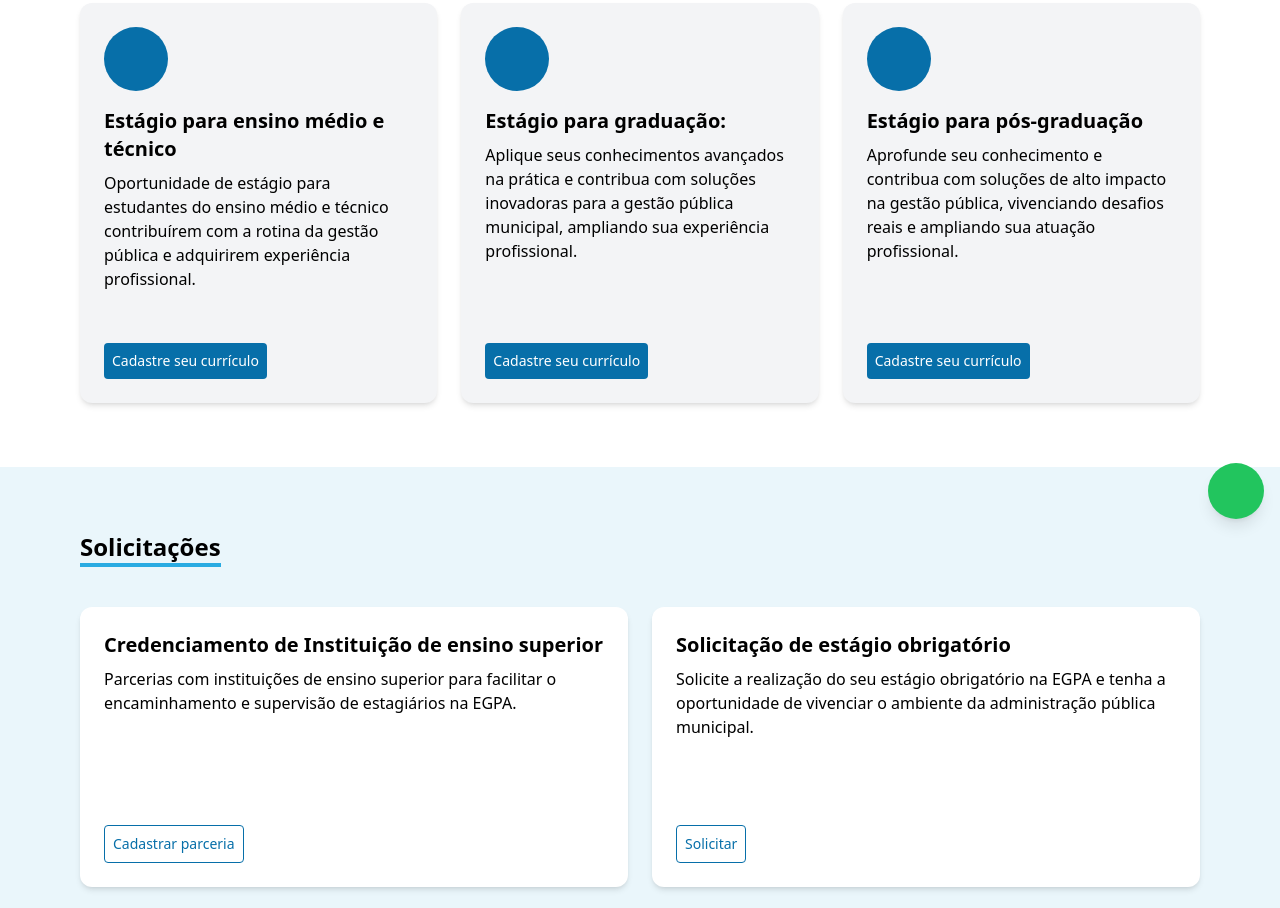
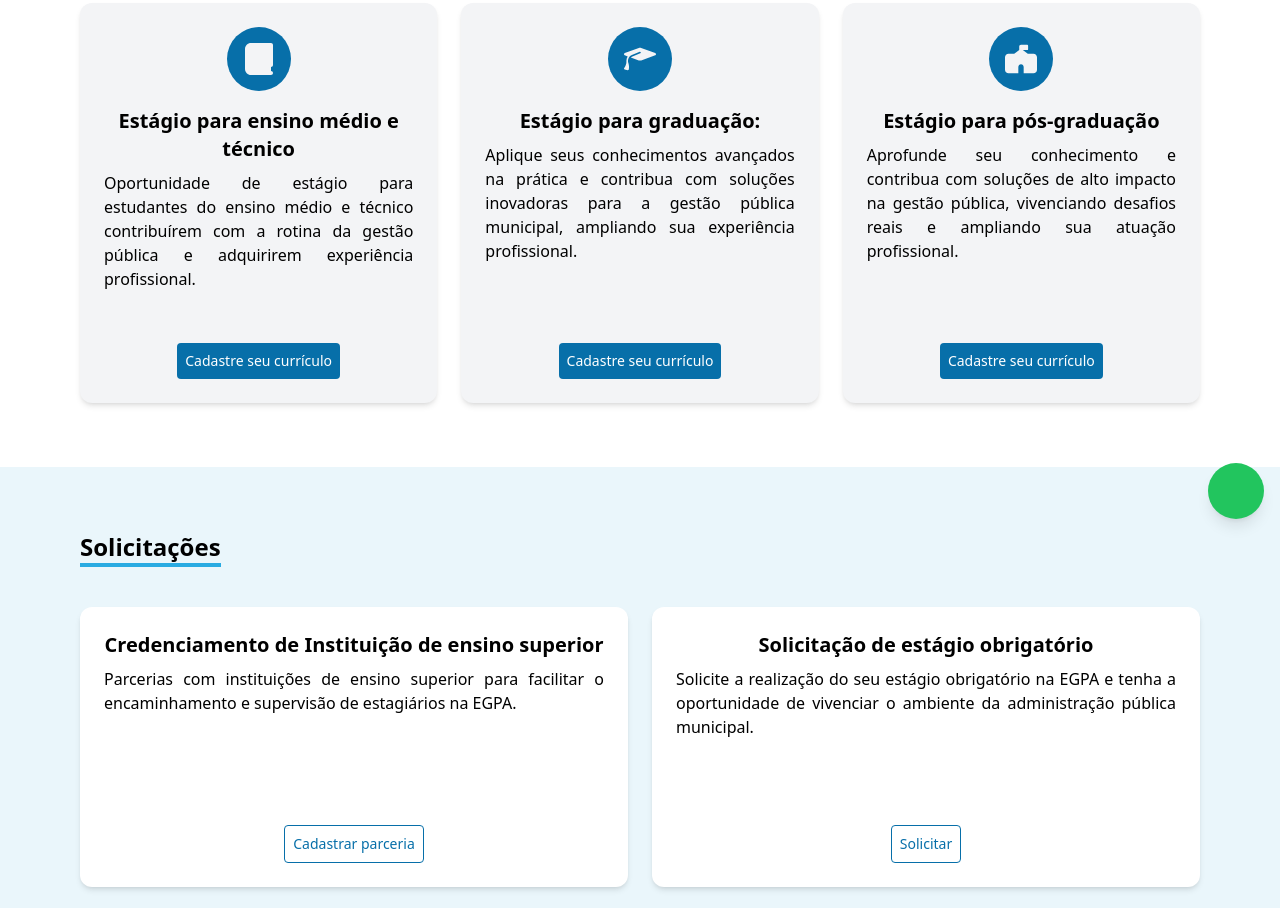
Before and after one commit to Lindermann17/Estagio, a plain HTML site: page index.html in a window 1280 px wide. Shown: the part 265-1173 px from the top of the page. Drawn offline with nearby package versions, Linux system fonts and the light colour scheme.

Commit message:
Update index.html
Atualização 1.3.

Centralização de botões e ícones.

```diff
--- a/index.html
+++ b/index.html
@@ -32,48 +32,48 @@
 
         <!-- Estágio Ensino Médio e Técnico -->
         <div class="bg-gray-100 p-6 rounded-xl shadow-md flex flex-col min-h-[400px]">
-          <div class="w-16 h-16 mb-4 flex items-center justify-center rounded-full bg-[color:var(--azul-principal)]">
+          <div class="w-16 h-16 mb-4 flex items-center justify-center rounded-full bg-[color:var(--azul-principal)] mx-auto">
             <!-- Ícone -->
             <svg xmlns="http://www.w3.org/2000/svg" viewBox="0 0 448 512" class="w-8 h-8" fill="#F3F4F6">
-              <path d="..." />
+              <path d="M96 0C43 0 0 43 0 96L0 416c0 53 43 96 96 96l288 0 32 0c17.7 0 32-14.3 32-32s-14.3-32-32-32l0-64c17.7 0 32-14.3 32-32l0-320c0-17.7-14.3-32-32-32L384 0 96 0z"/>
             </svg>
           </div>
-          <h3 class="text-xl font-semibold mb-2">Estágio para ensino médio e técnico</h3>
-          <p class="mb-4">Oportunidade de estágio para estudantes do ensino médio e técnico contribuírem com a rotina da gestão pública e adquirirem experiência profissional.</p>
+          <h3 class="text-xl font-semibold mb-2 text-center">Estágio para ensino médio e técnico</h3>
+          <p class="mb-4 text-justify">Oportunidade de estágio para estudantes do ensino médio e técnico contribuírem com a rotina da gestão pública e adquirirem experiência profissional.</p>
           <a href="https://forms.gle/QaECXUafRVh4DjFL6"
-             class="w-fit bg-[color:var(--azul-principal)] text-white px-2 py-2 text-sm rounded hover:bg-[color:var(--azul-hover)] mt-auto transition-transform hover:scale-105">
+             class="w-fit bg-[color:var(--azul-principal)] text-white px-2 py-2 text-sm rounded hover:bg-[color:var(--azul-hover)] mt-auto mx-auto transition-transform hover:scale-105">
             Cadastre seu currículo
           </a>
         </div>
 
         <!-- Estágio Graduação -->
         <div class="bg-gray-100 p-6 rounded-xl shadow-md flex flex-col min-h-[400px]">
-          <div class="w-16 h-16 mb-4 flex items-center justify-center rounded-full bg-[color:var(--azul-principal)]">
+          <div class="w-16 h-16 mb-4 flex items-center justify-center rounded-full bg-[color:var(--azul-principal)] mx-auto">
             <!-- Ícone -->
             <svg xmlns="http://www.w3.org/2000/svg" viewBox="0 0 640 512" class="w-8 h-8" fill="#F3F4F6">
-              <path d="..." />
+              <path d="M320 32c-8.1 0-16.1 1.4-23.7 4.1L15.8 137.4C6.3 140.9 0 149.9 0 160s6.3 19.1 15.8 22.6l57.9 20.9C57.3 229.3 48 259.8 48 291.9l0 28.1c0 28.4-10.8 57.7-22.3 80.8c-6.5 13-13.9 25.8-22.5 37.6C0 442.7-.9 448.3 .9 453.4s6 8.9 11.2 10.2l64 16c4.2 1.1 8.7 .3 12.4-2s6.3-6.1 7.1-10.4c8.6-42.8 4.3-81.2-2.1-108.7C90.3 344.3 86 329.8 80 316.5l0-24.6c0-30.2 10.2-58.7 27.9-81.5c12.9-15.5 29.6-28 49.2-35.7l157-61.7c8.2-3.2 17.5 .8 20.7 9s-.8 17.5-9 20.7l-157 61.7c-12.4 4.9-23.3 12.4-32.2 21.6l159.6 57.6c7.6 2.7 15.6 4.1 23.7 4.1s16.1-1.4 23.7-4.1L624.2 182.6c9.5-3.4 15.8-12.5 15.8-22.6s-6.3-19.1-15.8-22.6L343.7 36.1C336.1 33.4 328.1 32 320 32z"/>
             </svg>
           </div>
-          <h3 class="text-xl font-semibold mb-2">Estágio para graduação:</h3>
-          <p class="mb-4">Aplique seus conhecimentos avançados na prática e contribua com soluções inovadoras para a gestão pública municipal, ampliando sua experiência profissional.</p>
+          <h3 class="text-xl font-semibold mb-2 text-center">Estágio para graduação:</h3>
+          <p class="mb-4 text-justify">Aplique seus conhecimentos avançados na prática e contribua com soluções inovadoras para a gestão pública municipal, ampliando sua experiência profissional.</p>
           <a href="https://forms.gle/QaECXUafRVh4DjFL6"
-             class="w-fit bg-[color:var(--azul-principal)] text-white px-2 py-2 text-sm rounded hover:bg-[color:var(--azul-hover)] mt-auto transition-transform hover:scale-105">
+             class="w-fit bg-[color:var(--azul-principal)] text-white px-2 py-2 text-sm rounded hover:bg-[color:var(--azul-hover)] mt-auto mx-auto transition-transform hover:scale-105">
             Cadastre seu currículo
           </a>
         </div>
 
         <!-- Estágio Pós-Graduação -->
         <div class="bg-gray-100 p-6 rounded-xl shadow-md flex flex-col min-h-[400px]">
-          <div class="w-16 h-16 mb-4 flex items-center justify-center rounded-full bg-[color:var(--azul-principal)]">
+          <div class="w-16 h-16 mb-4 flex items-center justify-center rounded-full bg-[color:var(--azul-principal)] mx-auto">
             <!-- Ícone -->
             <svg xmlns="http://www.w3.org/2000/svg" viewBox="0 0 576 512" class="w-8 h-8" fill="#F3F4F6">
-              <path d="..." />
+              <path d="M288 0L400 0c8.8 0 16 7.2 16 16v64c0 8.8-7.2 16-16 16h-79.3l89.6 64H512c35.3 0 64 28.7 64 64v224c0 35.3-28.7 64-64 64H336V400c0-26.5-21.5-48-48-48s-48 21.5-48 48v112H64c-35.3 0-64-28.7-64-64V224c0-35.3 28.7-64 64-64h101.7L256 95.5V32c0-17.7 14.3-32 32-32z"/>
             </svg>
           </div>
-          <h3 class="text-xl font-semibold mb-2">Estágio para pós-graduação</h3>
-          <p class="mb-4">Aprofunde seu conhecimento e contribua com soluções de alto impacto na gestão pública, vivenciando desafios reais e ampliando sua atuação profissional.</p>
+          <h3 class="text-xl font-semibold mb-2 text-center">Estágio para pós-graduação</h3>
+          <p class="mb-4 text-justify">Aprofunde seu conhecimento e contribua com soluções de alto impacto na gestão pública, vivenciando desafios reais e ampliando sua atuação profissional.</p>
           <a href="https://forms.gle/UqyRrTw6ZK7kTcSV9"
-             class="w-fit bg-[color:var(--azul-principal)] text-white px-2 py-2 text-sm rounded hover:bg-[color:var(--azul-hover)] mt-auto transition-transform hover:scale-105">
+             class="w-fit bg-[color:var(--azul-principal)] text-white px-2 py-2 text-sm rounded hover:bg-[color:var(--azul-hover)] mt-auto mx-auto transition-transform hover:scale-105">
             Cadastre seu currículo
           </a>
         </div>
@@ -89,30 +89,30 @@
 
           <!-- Card 1 -->
           <div class="bg-white rounded-xl shadow-md p-6 flex flex-col min-h-[280px]">
-            <h3 class="text-xl font-semibold mb-2">Credenciamento de Instituição de ensino superior</h3>
-            <p class="mb-4">Parcerias com instituições de ensino superior para facilitar o encaminhamento e supervisão de estagiários na EGPA.</p>
+            <h3 class="text-xl font-semibold mb-2 text-center">Credenciamento de Instituição de ensino superior</h3>
+            <p class="mb-4 text-justify">Parcerias com instituições de ensino superior para facilitar o encaminhamento e supervisão de estagiários na EGPA.</p>
             <a href="https://ananindeua.1doc.com.br/b.php?pg=wp/wp&itd=5&is=29410&iser=01JMF5Z6XDCP918P58N4J29C8M"
-               class="w-fit border border-[color:var(--azul-principal)] text-[color:var(--azul-principal)] px-2 py-2 text-sm rounded hover:bg-[color:var(--azul-claro)] mt-auto text-center">
+               class="w-fit border border-[color:var(--azul-principal)] text-[color:var(--azul-principal)] px-2 py-2 text-sm rounded hover:bg-[color:var(--azul-claro)] mt-auto mx-auto text-center">
               Cadastrar parceria
             </a>
           </div>
 
           <!-- Card 2 -->
           <div class="bg-white rounded-xl shadow-md p-6 flex flex-col min-h-[280px]">
-            <h3 class="text-xl font-semibold mb-2">Solicitação de estágio obrigatório</h3>
-            <p class="mb-4">Solicite a realização do seu estágio obrigatório na EGPA e tenha a oportunidade de vivenciar o ambiente da administração pública municipal.</p>
+            <h3 class="text-xl font-semibold mb-2 text-center">Solicitação de estágio obrigatório</h3>
+            <p class="mb-4 text-justify">Solicite a realização do seu estágio obrigatório na EGPA e tenha a oportunidade de vivenciar o ambiente da administração pública municipal.</p>
             <a href="https://ananindeua.1doc.com.br/b.php?pg=wp/wp&itd=5&is=13493&iser=01J5TD9GSRHCADK64YGV88X6NP"
-               class="w-fit border border-[color:var(--azul-principal)] text-[color:var(--azul-principal)] px-2 py-2 text-sm rounded hover:bg-[color:var(--azul-claro)] mt-auto text-center">
+               class="w-fit border border-[color:var(--azul-principal)] text-[color:var(--azul-principal)] px-2 py-2 text-sm rounded hover:bg-[color:var(--azul-claro)] mt-auto mx-auto text-center">
               Solicitar
             </a>
           </div>
 
           <!-- Card 3 -->
           <div class="bg-white rounded-xl shadow-md p-6 flex flex-col min-h-[280px]">
-            <h3 class="text-xl font-semibold mb-2">Declaração de estágio</h3>
-            <p class="mb-4">Solicite sua declaração oficial do seu estágio.</p>
+            <h3 class="text-xl font-semibold mb-2 text-center">Declaração de estágio</h3>
+            <p class="mb-4 text-justify">Solicite sua declaração oficial do seu estágio.</p>
             <a href="https://ananindeua.1doc.com.br/b.php?pg=wp/wp&itd=5&is=13493&iser=01J5TD9GSRHCADK64YGV88X6NP"
-               class="w-fit border border-[color:var(--azul-principal)] text-[color:var(--azul-principal)] px-2 py-2 text-sm rounded hover:bg-[color:var(--azul-claro)] mt-auto text-center">
+               class="w-fit border border-[color:var(--azul-principal)] text-[color:var(--azul-principal)] px-2 py-2 text-sm rounded hover:bg-[color:var(--azul-claro)] mt-auto mx-auto text-center">
               Solicitar
             </a>
           </div>
```
